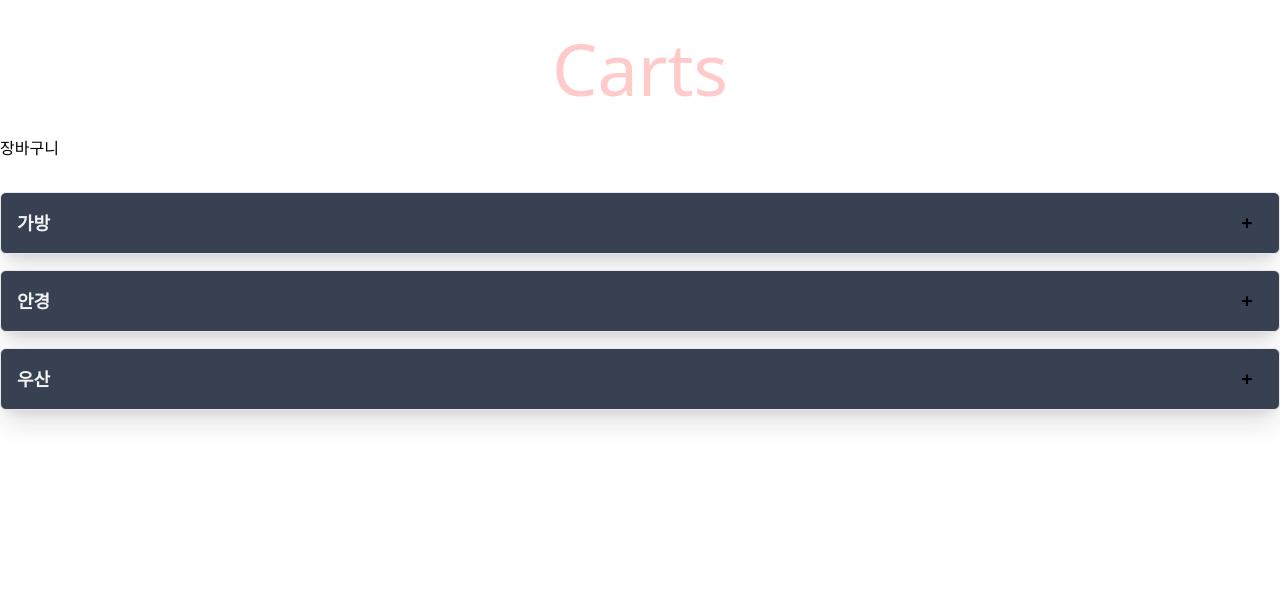
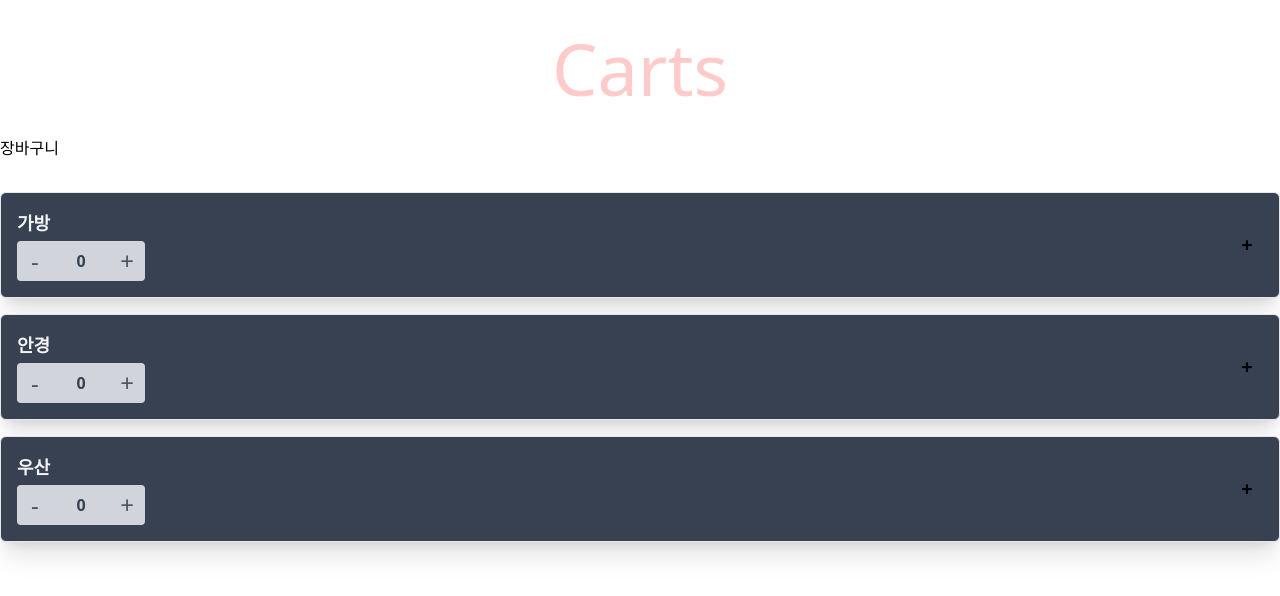
Before and after one commit to woorifisa-service-dev-2nd/frontend-3rd-shoppingCart, a React (Vite) app in the folder frontend-3rd-shoppingCart/: page / in a window 1280 px wide. Shown: the top 596 px of the page. Built offline with nearby package versions, Linux system fonts and the light colour scheme.

Commit message:
count 버튼 추가

```diff
--- a/frontend-3rd-shoppingCart/src/component/shoppingCart/CartItem.jsx
+++ b/frontend-3rd-shoppingCart/src/component/shoppingCart/CartItem.jsx
@@ -3,6 +3,7 @@ import React, { useContext, useState } from 'react'
 import IconButton from '@/component/ui/button/IconButton'
 import { createPortal } from 'react-dom'
 import { CartDispatchContext } from '../../context/CartContext';
+import CustomNumberInput from '../ui/button/CountButton';
 // rafce
 const CartItem = ({isMain, cart, children}) => {
   const dispatch = useContext(CartDispatchContext);
@@ -30,10 +31,11 @@ const CartItem = ({isMain, cart, children}) => {
         <div>
             <div>
                 <h2 data-test="title" className="mb-0 text-lg font-bold text-gray-100 uppercase">{ cart.product }</h2>
+                {isMain && <CustomNumberInput></CustomNumberInput>}
             </div>
         </div>
         <div className="flex items-center gap-1">
-            {isMain && <IconButton icon={'+'} cart={cart} onClick={addEvent}/>}
+            {isMain && <IconButton icon={'+'} onClick={addEvent}/>}
             {!isMain && <IconButton textColor='text-red-300' icon={'🗑'} onClick={deleteEvent}/>}
         </div>
     </li>
--- /dev/null
+++ b/frontend-3rd-shoppingCart/src/component/ui/button/CountButton.jsx
@@ -0,0 +1,42 @@
+import React, { useState } from 'react';
+// import './CustomNumberInput.css'; // Import the CSS file
+
+const CustomNumberInput = () => {
+  const [value, setValue] = useState(0);
+
+  const decrement = () => {
+    setValue((prevValue) => prevValue - 1);
+  };
+
+  const increment = () => {
+    setValue((prevValue) => prevValue + 1);
+  };
+
+  return (
+    <div className="custom-number-input h-10 w-32">
+      <label htmlFor="custom-input-number" className="w-full text-gray-700 text-sm font-semibold">
+      </label>
+      <div className="flex flex-row h-10 w-full rounded-lg relative bg-transparent mt-1">
+        <button
+          onClick={decrement}
+          className="bg-gray-300 text-gray-600 hover:text-gray-700 hover:bg-gray-400 h-full w-20 rounded-l cursor-pointer outline-none"
+        >
+          <span className="m-auto text-2xl font-thin">-</span>
+        </button>
+        <input
+          className="outline-none focus:outline-none text-center w-full bg-gray-300 font-semibold text-md hover:text-black focus:text-black md:text-base cursor-default flex items-center text-gray-700  outline-none"
+          name="custom-input-number"
+          value={value}
+        />
+        <button
+          onClick={increment}
+          className="bg-gray-300 text-gray-600 hover:text-gray-700 hover:bg-gray-400 h-full w-20 rounded-r cursor-pointer"
+        >
+          <span className="m-auto text-2xl font-thin">+</span>
+        </button>
+      </div>
+    </div>
+  );
+};
+
+export default CustomNumberInput;
```
